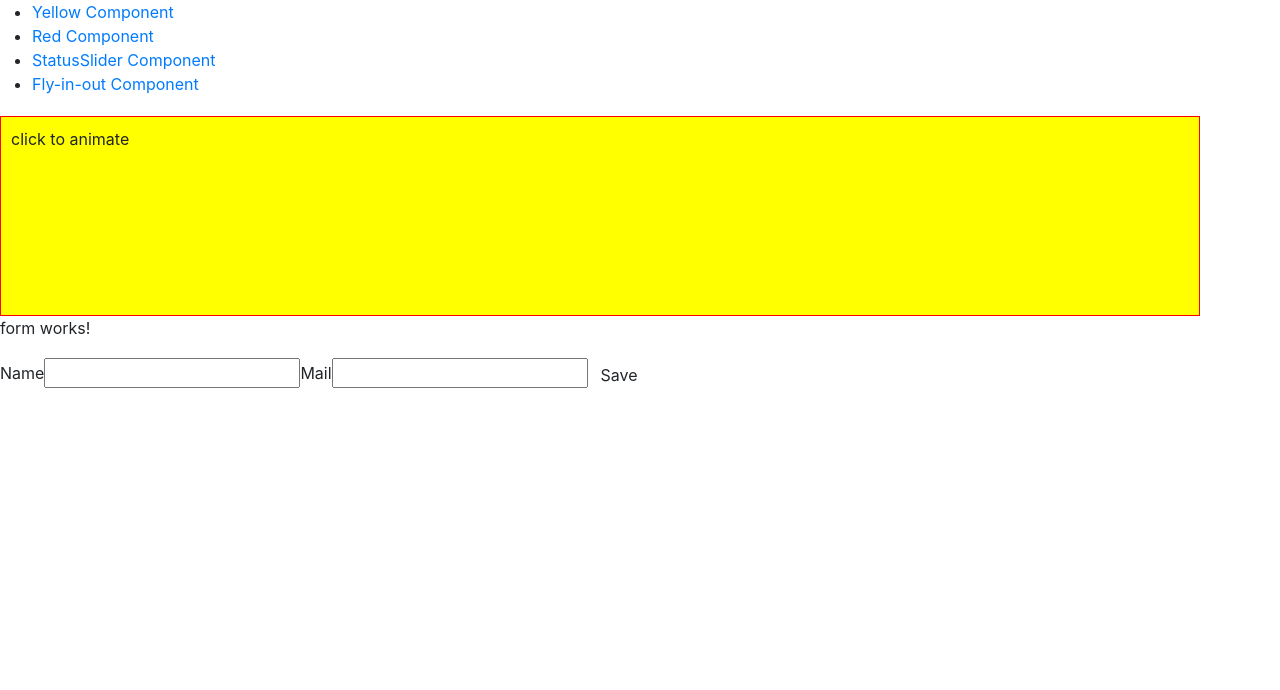
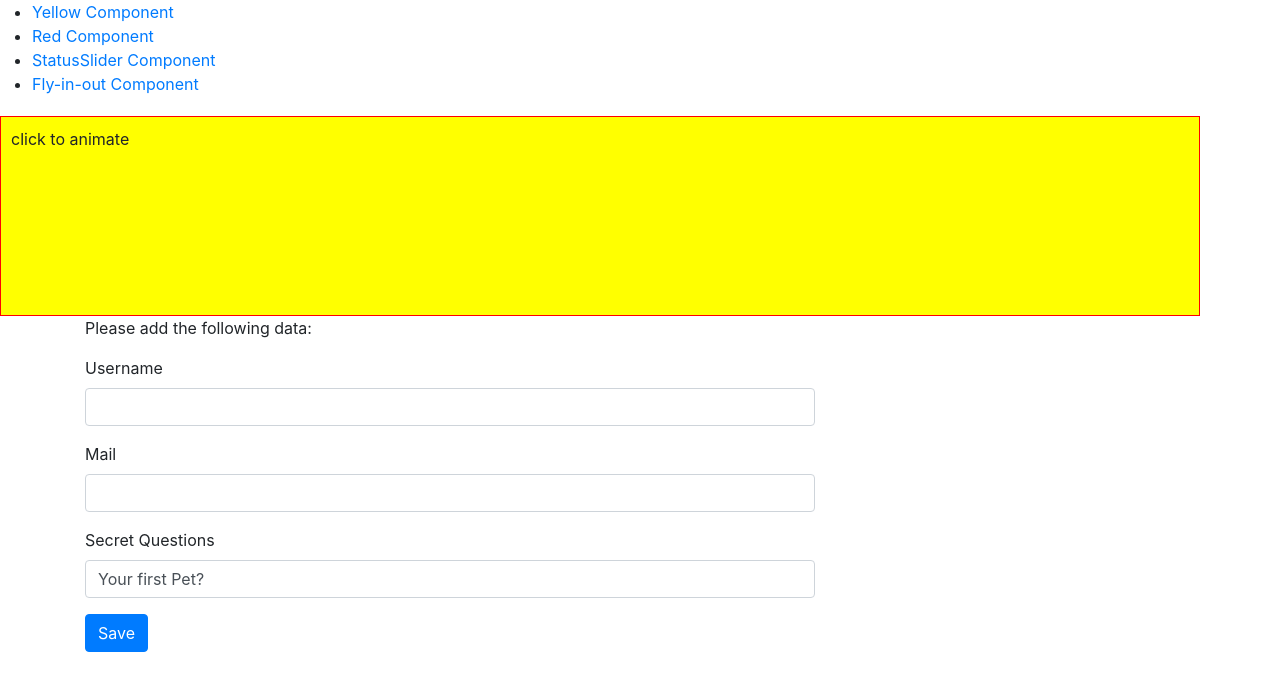
Before and after one commit to AnnKemp/AnguAni-3, an Angular app: page /yellow-component in a window 1280 px wide. Shown: the top 690 px of the page. Built offline with nearby package versions, Linux system fonts and the light colour scheme.

Commit message:
adding bootstrap to the form

```diff
--- a/src/app/form/form.component.html
+++ b/src/app/form/form.component.html
@@ -1,8 +1,27 @@
-<p>form works!</p>
+<div class="container">
+<div class="row">
+<div class="col-xs-12 col-sm-10 col-md-8 col-sm-offset-1 col-md-offset-2">
+<p>Please add the following data:</p>
 <form>
-    <label>Name</label>
-    <input type="text" name="name">
-    <label>Mail</label>
-    <input type="text" name="email">
-    <button type="submit" class="btn btn-default">Save</button>
+    <div id="user-data">
+        <div class="form-group">
+            <label for="username">Username</label>
+            <input type="text" name="username" id="username" class="form-control">
+        </div>
+        <div class="form-group">
+            <label for="email">Mail</label>
+            <input type="email" name="email" id="email" class="form-control">
+        </div>
+        <div class="form-group">
+            <label for="secret">Secret Questions</label>
+            <select id="secret" class="form-control">
+                <option value="pet">Your first Pet?</option>
+                <option value="teacher">Your favorite teacher?</option>
+            </select>
+        </div>
+</div>
+    <button type="submit" class="btn btn-primary">Save</button>
 </form>
+</div>
+</div>
+</div>
```
